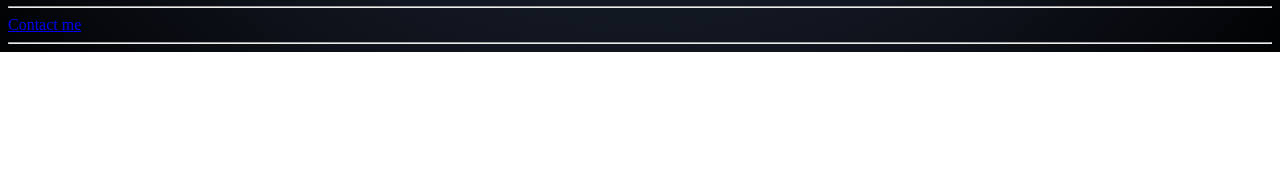
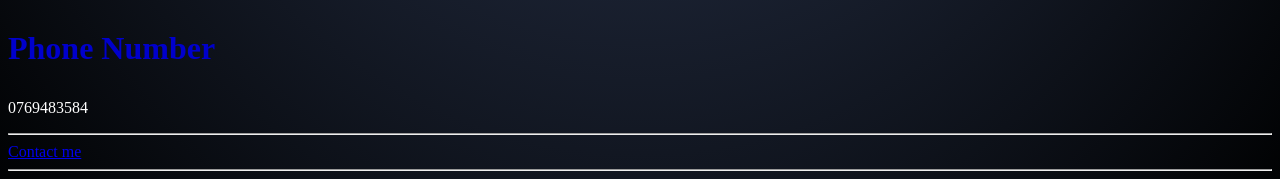
Before and after one commit to sharfee/My, a plain HTML site: page Index.html in a window 1280 px wide. Shown: the part 1558-1737 px from the top of the page. Before the commit the page ends 1610 px from the top, so only its background shows below. Drawn offline with Linux system fonts and the light colour scheme.

Commit message:
Update Index.html

```diff
--- a/Index.html
+++ b/Index.html
@@ -105,6 +105,8 @@
     <a href="https://www.facebook.com/profile.php?id=100009338137697" title="Go to my Facebook Home" target="New"><img src="facebook.jpg" alt="Facebook" width="40" height="40"></a>
     <a href="https://wa.me/qr/2JRZ22WYN2WAE1" title="Go to my whatsapp Home" target="_blank"><img src="whsatsapp.jpg" alt="whsatsapp" width="40" height="40"></a>
     <a href="https://twitter.com/99Siyas" title="Go to my Twitter Home" target="_blank"><img src="twitter.jpg" alt="Twitter" width="40" height="40"></a>
+    <h3>Phone Number</h3>
+    <p>0769483584</p>
     <hr>
     <a href="contact.html" target="_blank">Contact me</a>
     <hr>
```
